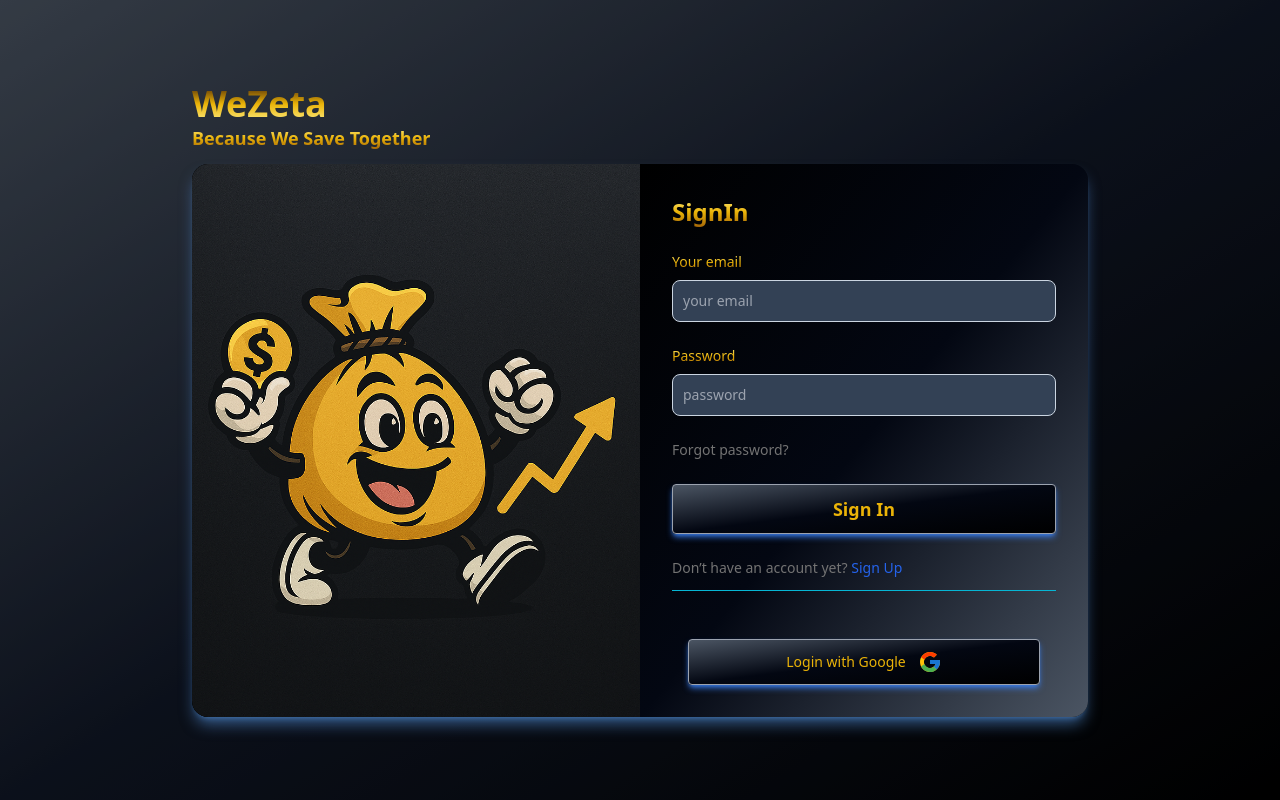
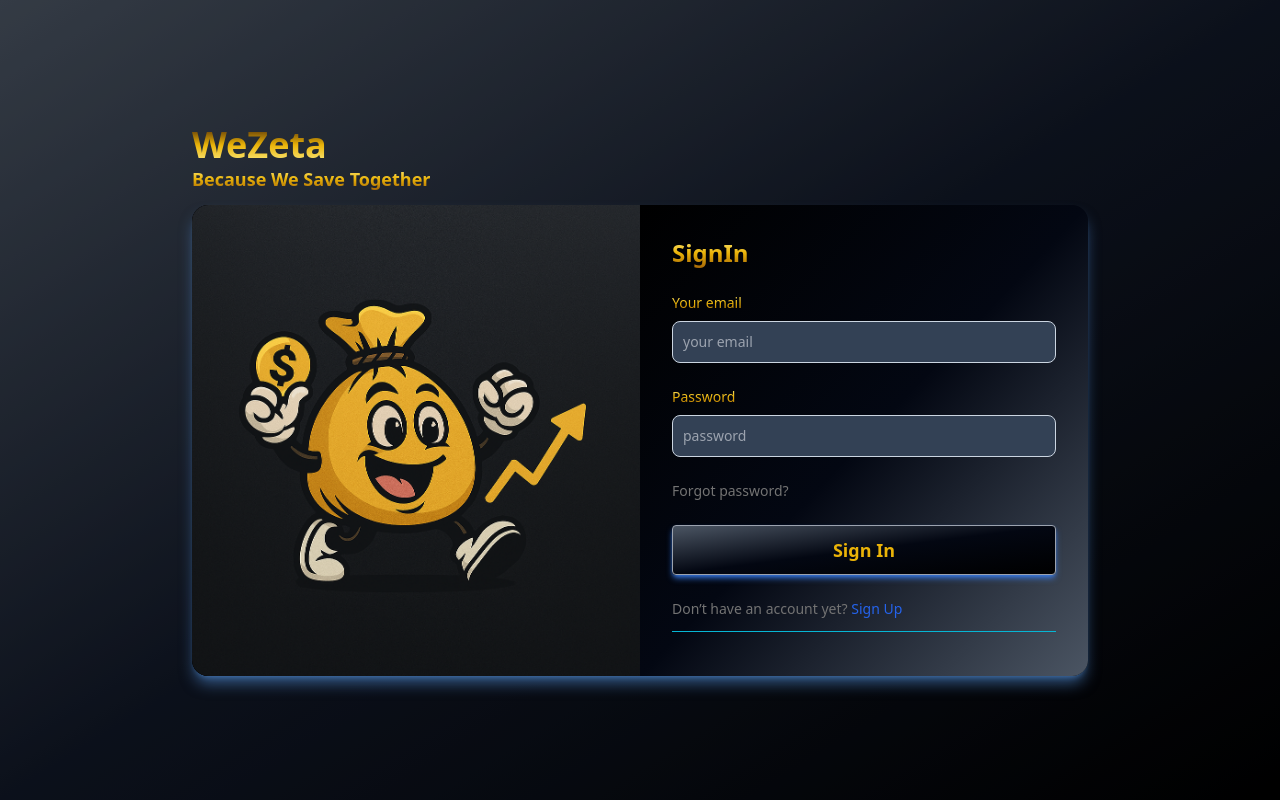
Before and after one commit to ArrKuu77/Wezeta, a React (Vite) app: page /signin in a window 1280 px wide. Built offline with nearby package versions, Linux system fonts and the light colour scheme.

Commit message:
authGoogleRemove

```diff
--- a/src/pages/authPage/SigninPage.jsx
+++ b/src/pages/authPage/SigninPage.jsx
@@ -1,14 +1,14 @@
 import React, { useState } from "react";
 import AuthLayout from "../../components/authComponent/AuthLayout";
 import SignInForm from "../../components/authComponent/SignInForm";
-import SignInwithGoogle from "../../components/authComponent/SignInwithGoogle";
+// import SignInwithGoogle from "../../components/authComponent/SignInwithGoogle";
 
 const SigninPage = () => {
   return (
     <AuthLayout>
       <SignInForm />
       <div className="h-[1px] bg-cyan-500  w-full my-3" />
-      <SignInwithGoogle />
+      {/* <SignInwithGoogle /> */}
     </AuthLayout>
   );
 };
```
